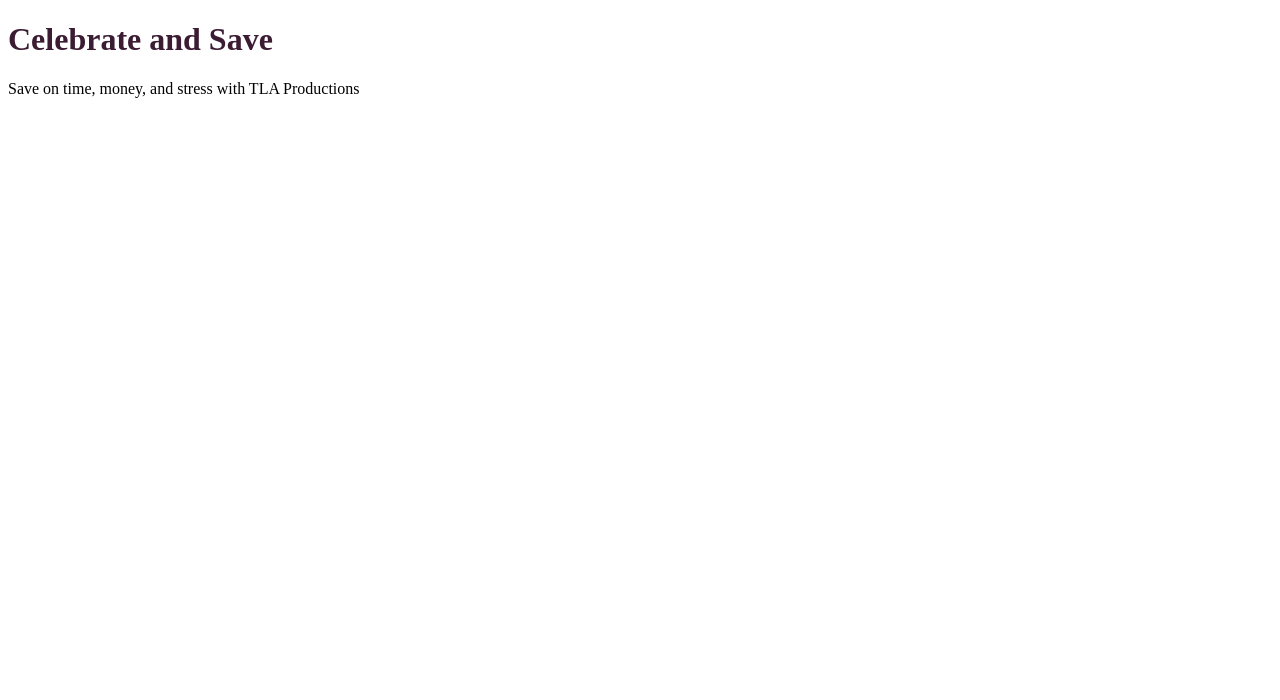
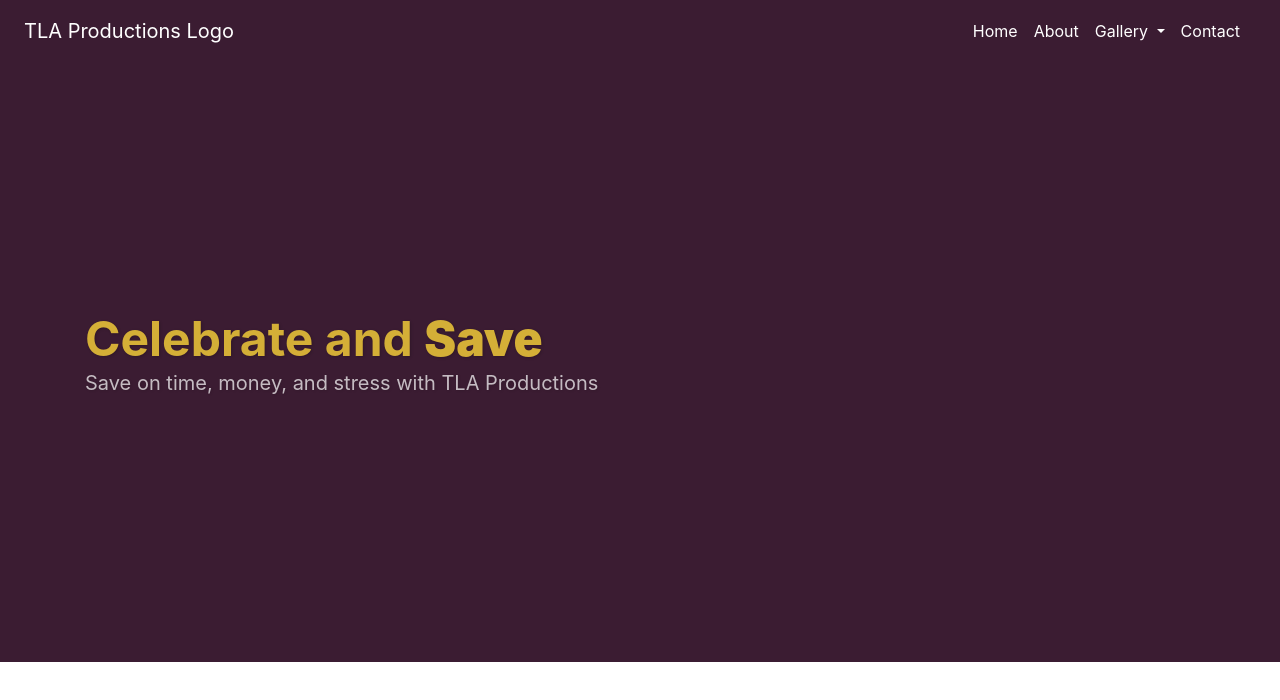
Before and after one commit to JnyZroh/TLA_productions_website, a plain HTML site: page index.html in a window 1280 px wide. Drawn offline with nearby package versions, Linux system fonts and the light colour scheme.

Commit message:
added banner and navbar with dropdown using bootstrap and jquery

```diff
--- /dev/null
+++ b/css/components/banner.css
@@ -0,0 +1,21 @@
+.banner {
+  background-size: cover;
+  background-position: center;
+  height: 75vh;
+  align-items: center;
+}
+
+.banner h1 {
+  margin: 0;
+  color: #d4af37;
+  text-shadow: 1px 1px 3px rgba(0,0,0,0.2);
+  font-size: 48px;
+  font-weight: bold;
+}
+
+.banner p {
+  font-size: 20px;
+  color: white;
+  opacity: .7;
+  text-shadow: 1px 1px 3px rgba(0,0,0,0.2);
+}
--- /dev/null
+++ b/css/components/navbar.css
@@ -0,0 +1,38 @@
+nav {
+  background-color: #3B1C32;
+}
+ul {
+  height: 25px;
+  align-items: center;
+}
+a.logo-alt {
+  font-size: 20px;
+
+}
+a {
+  padding: 8px;
+  font-size: 16px;
+  color: white;
+}
+a:hover {
+  text-decoration: none;
+  color: rgba(255, 255, 255, 0.623);
+  font-size: 105%;
+}
+
+/* .navbar-lewagon {
+  justify-content: space-between;
+  background: #3B1C32;
+}
+
+a, i, li.nav-items {
+  color: white;
+  padding: 0 15px;
+}
+.navbar-lewagon .navbar-collapse {
+  flex-grow: 0;
+}
+
+.navbar-lewagon .navbar-brand img {
+  width: 40px;
+} */
--- a/css/style.css
+++ b/css/style.css
@@ -1,3 +1,6 @@
-h1 {
-  color: #3B1C32;
+@import url("components/banner.css");
+@import url("components/navbar.css");
+
+* {
+  margin: 0;
 }
--- a/index.html
+++ b/index.html
@@ -4,12 +4,62 @@
   <meta charset="UTF-8">
   <meta http-equiv="X-UA-Compatible" content="IE=edge">
   <meta name="viewport" content="width=device-width, initial-scale=1.0">
+
+  <link rel="stylesheet" href="https://cdn.jsdelivr.net/npm/bootstrap@4.3.1/dist/css/bootstrap.min.css" integrity="sha384-ggOyR0iXCbMQv3Xipma34MD+dH/1fQ784/j6cY/iJTQUOhcWr7x9JvoRxT2MZw1T" crossorigin="anonymous">
   <link rel="stylesheet" href="css/style.css">
+  <script src="https://kit.fontawesome.com/4036912e67.js" crossorigin="anonymous"></script>
+  <script src="https://code.jquery.com/jquery-3.5.1.slim.min.js" integrity="sha384-DfXdz2htPH0lsSSs5nCTpuj/zy4C+OGpamoFVy38MVBnE+IbbVYUew+OrCXaRkfj" crossorigin="anonymous"></script>
+  <script src="https://cdn.jsdelivr.net/npm/bootstrap@4.5.3/dist/js/bootstrap.bundle.min.js" integrity="sha384-ho+j7jyWK8fNQe+A12Hb8AhRq26LrZ/JpcUGGOn+Y7RsweNrtN/tE3MoK7ZeZDyx" crossorigin="anonymous"></script>
   <title>Celebrate with TLA Productions</title>
 </head>
 <body>
-<h1>Celebrate and Save</h1>
-<p>Save on time, money, and stress with TLA Productions</p>
+
+  <nav class="navbar navbar-expand-lg navbar-light justify-content-between">
+    <a class="logo-alt" href="#">TLA Productions Logo</a>
+    <div class="navbar navbar-expand-sm navbar-light navbar-lewagon">
+      <button class="navbar-toggler" type="button" data-toggle="collapse" data-target="#navbarSupportedContent" aria-controls="navbarSupportedContent" aria-expanded="false" aria-label="Toggle navigation">
+        <span class="navbar-toggler-icon"></span>
+      </button>
+        <div class="collapse navbar-collapse" id="navbarSupportedContent">
+          <ul class="navbar-nav mr-auto d-flex align-center">
+            <li class="nav-item active">
+              <a href="#">Home <span class="sr-only">(current)</span></a>
+            </li>
+            <li class="nav-item">
+              <a href="#">About</a>
+            </li>
+            <li class="nav-item dropdown">
+              <a class="dropdown-toggle" href="#" id="navbarDropdown" role="button" data-toggle="dropdown" aria-haspopup="true" aria-expanded="false">
+                Gallery
+              </a>
+              <div class="dropdown-menu" aria-labelledby="navbarDropdown">
+                <a class="dropdown-item" href="#">Anniversaries</a>
+                <a class="dropdown-item" href="#">Baby Showers</a>
+                <a class="dropdown-item" href="#">Graduations</a>
+                <a class="dropdown-item" href="#">Weddings</a>
+                <div class="dropdown-divider"></div>
+                <a class="dropdown-item" href="#">Inspiration</a>
+              </div>
+            </li>
+            <li class="nav-item">
+              <a href="#">Contact</a>
+            </li>
+          </ul>
+        </div>
+    </div>
+  </nav>
+
+  <!-- <div class="banner" style="background-image: linear-gradient(rgba(0,0,0,0.4),rgba(0,0,0,0.4)), url('css/images/lightpurple_abstract_by_nick-collins.jpg');"> -->
+  <div class="banner d-flex" style="background-color: #3B1C32;">
+    <div class="container">
+      <h1>Celebrate and <strong>Save</strong></h1>
+      <p>Save on time, money, and stress with TLA Productions</p>
+      <!-- <a class="btn btn-flat" href="#">Apply now</a> -->
+      <!-- Photo by KoolShooters from Pexels -->
+    </div>
+  </div>
+
+
 
 </body>
 </html>
```
Also changed, not shown: 5 other files.
